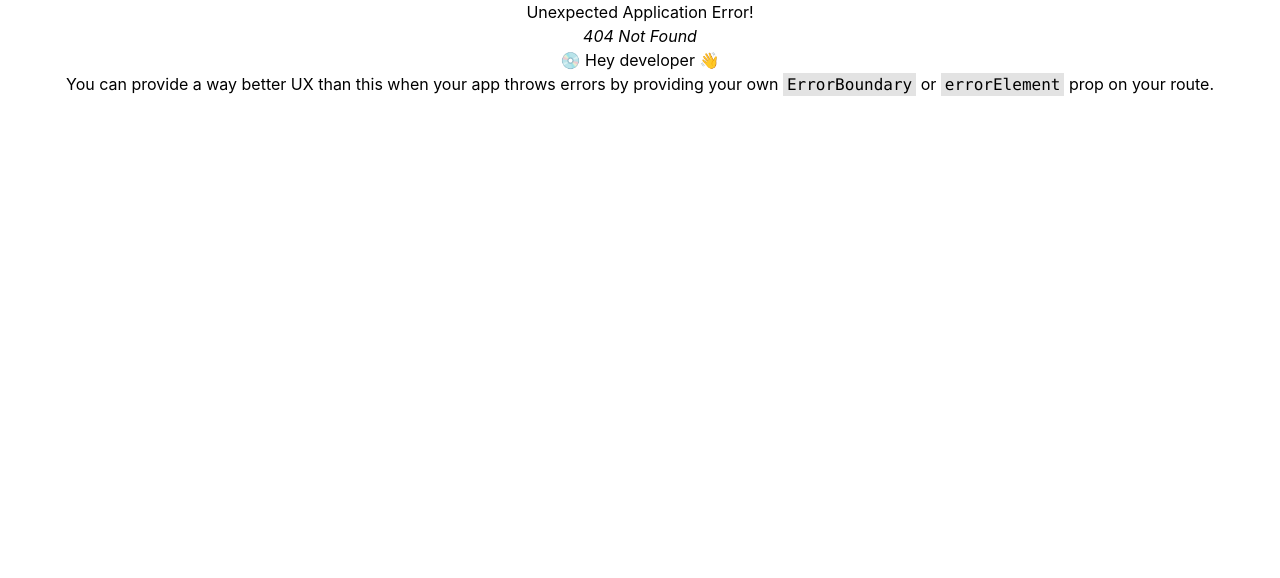
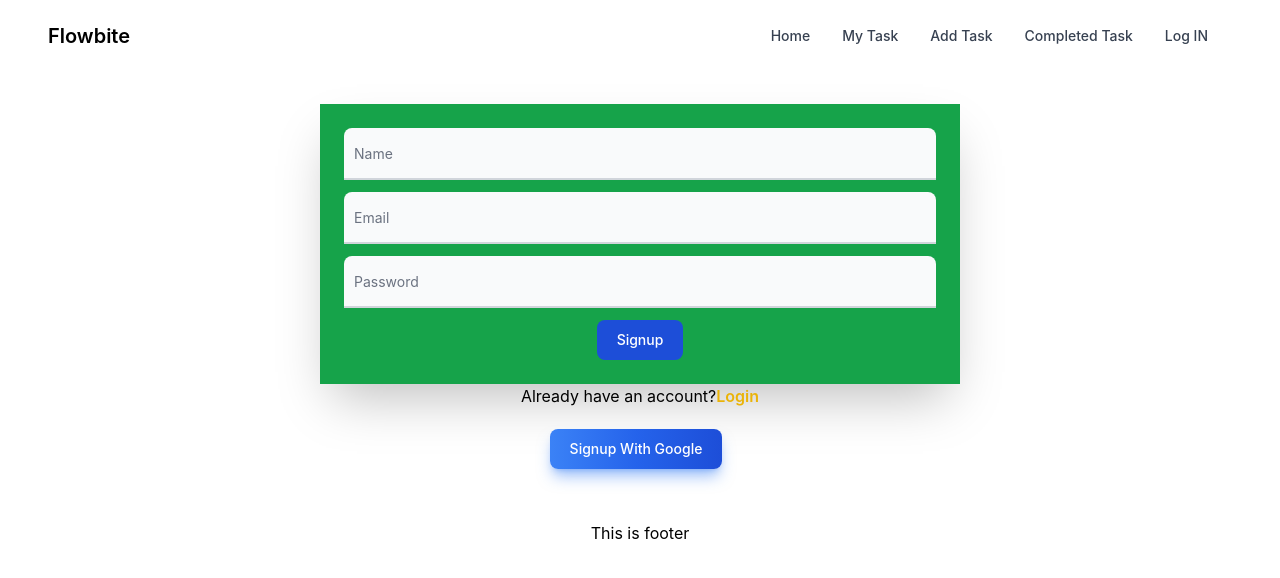
Before and after one commit to nasirullahnu/my-tasks-client, a React (Create React App) app: page /signup in a window 1280 px wide. Before the commit this address had no page. Shown: the top 578 px of the page. Built offline with nearby package versions, Linux system fonts and the light colour scheme; no server answers.

Commit message:
signup with email and password and log out done

```diff
--- a/src/Shared/Footer/Footer.js
+++ b/src/Shared/Footer/Footer.js
@@ -2,7 +2,7 @@ import React from 'react';
 
 const Footer = () => {
     return (
-        <div>
+        <div className='mt-11'>
             <h1>This is footer</h1>
         </div>
     );
--- a/src/Shared/Header/Header.js
+++ b/src/Shared/Header/Header.js
@@ -3,16 +3,18 @@ import { Link } from "react-router-dom";
 import { AuthContext } from "../../contexts/AuthProvider/AuthProvider";
 
 const Header = () => {
-    const {user} = useContext(AuthContext)
+    const {user, logOut} = useContext(AuthContext)
+
+    const handleLogOut = () => {
+      logOut()
+      .then(() => {})
+      .catch(error => console.error(error))
+    }
+
   return (
-    <nav class="bg-white border-gray-200 px-2 sm:px-4 py-2.5 rounded dark:bg-gray-900">
+    <nav class="bg-white border-gray-200 px-2 sm:px-4 py-2.5 rounded dark:bg-gray-900 mx-8">
       <div class="container flex flex-wrap items-center justify-between mx-auto">
-        <a href="https://flowbite.com/" class="flex items-center">
-          <img
-            src="https://flowbite.com/docs/images/logo.svg"
-            class="h-6 mr-3 sm:h-9"
-            alt="Flowbite Logo"
-          />
+        <a href="test.html" class="flex items-center">
           <span class="self-center text-xl font-semibold whitespace-nowrap dark:text-white">
             Flowbite
           </span>
@@ -42,12 +44,12 @@ const Header = () => {
         <div className="hidden w-full md:block md:w-auto" id="navbar-default">
           <ul class="flex flex-col p-4 mt-4 border border-gray-100 rounded-lg bg-gray-50 md:flex-row md:space-x-8 md:mt-0 md:text-sm md:font-medium md:border-0 md:bg-white dark:bg-gray-800 md:dark:bg-gray-900 dark:border-gray-700">
             {
-                user?.displayName&&
+                user?.email&&
                 <li>
               <Link
                 to="/"
                 className="block py-2 pl-3 pr-4 text-gray-700 rounded hover:bg-gray-100 md:hover:bg-transparent md:border-0 md:hover:text-blue-700 md:p-0 dark:text-gray-400 md:dark:hover:text-white dark:hover:bg-gray-700 dark:hover:text-white md:dark:hover:bg-transparent">
-                {user.displayName}
+                {user.email}
               </Link>
             </li>
             }
@@ -67,6 +69,26 @@ const Header = () => {
             <li>
               <Link to="/completedtask" className="block py-2 pl-3 pr-4 text-gray-700 rounded hover:bg-gray-100 md:hover:bg-transparent md:border-0 md:hover:text-blue-700 md:p-0 dark:text-gray-400 md:dark:hover:text-white dark:hover:bg-gray-700 dark:hover:text-white md:dark:hover:bg-transparent">Completed Task</Link>
             </li>
+
+
+            {
+            user?.uid?
+              <li>
+                <Link onClick={handleLogOut} className="block py-2 pl-3 pr-4 text-gray-700 rounded hover:bg-gray-100 md:hover:bg-transparent md:border-0 md:hover:text-blue-700 md:p-0 dark:text-gray-400 md:dark:hover:text-white dark:hover:bg-gray-700 dark:hover:text-white md:dark:hover:bg-transparent">
+                  <button className="btn mr-2">Log Out</button>
+                </Link>
+              </li>
+          :
+            <li>
+              <Link to='/login' className="mr-2 block py-2 pl-3 pr-4 text-gray-700 rounded hover:bg-gray-100 md:hover:bg-transparent md:border-0 md:hover:text-blue-700 md:p-0 dark:text-gray-400 md:dark:hover:text-white dark:hover:bg-gray-700 dark:hover:text-white md:dark:hover:bg-transparent">
+                <button className="btn">Log IN</button>
+              </Link>
+            </li>
+
+          }
+
+
+
           </ul>
         </div>
       </div>
--- a/src/contexts/AuthProvider/AuthProvider.js
+++ b/src/contexts/AuthProvider/AuthProvider.js
@@ -1,5 +1,5 @@
-import React, { createContext, useState } from 'react';
-import {getAuth} from 'firebase/auth'
+import React, { createContext, useEffect, useState } from 'react';
+import {createUserWithEmailAndPassword, getAuth, onAuthStateChanged, signOut} from 'firebase/auth'
 import app from '../../firebase/firebase.config';
 
 export const AuthContext = createContext()
@@ -8,10 +8,33 @@ const auth = getAuth(app)
 const AuthProvider = ({children}) => {
     const [user, setUser] = useState({displayName : 'Nasir Ullah'})
 
+    // create user with name email and password
+    const createUser = (email, password) => {
+        return createUserWithEmailAndPassword(auth, email, password)
+    }
+
+    // log out
+    const logOut = () => {
+        return signOut(auth);
+    }
+
+
+    // observer
+    useEffect(()=>{
+        const unsubscribe = onAuthStateChanged(auth, (currentUser) => {
+          setUser(currentUser)
+          console.log(currentUser)
+        });
+        return () => {
+          return unsubscribe();
+        }
+      },[])
 
 
     const authInfo = {
-        user
+        user,
+        createUser,
+        logOut
     }
 
 
--- /dev/null
+++ b/src/pages/Login/Login.js
@@ -0,0 +1,41 @@
+import React from 'react';
+import { Link } from 'react-router-dom';
+
+const Login = () => {
+
+    const handleEmailLogin = event => {
+        event.preventDefault()
+        const form = event.target;
+        const email = form.email.value;
+        const password = form.password.value;
+        console.log(email, password);
+    }
+
+    return (
+<div className='flex flex-col justify-center items-center mt-8 '>
+<form onSubmit={handleEmailLogin} className='w-1/2 bg-green-600 p-6 shadow-2xl'>
+
+<div class="relative mb-3">
+    <input type="text" name='email' id="floating_filled" class="block rounded-t-lg px-2.5 pb-2.5 pt-5 w-full text-sm text-gray-900 bg-gray-50 dark:bg-gray-700 border-0 border-b-2 border-gray-300 appearance-none dark:text-white dark:border-gray-600 dark:focus:border-blue-500 focus:outline-none focus:ring-0 focus:border-blue-600 peer" placeholder=" " required/>
+    <label for="floating_filled" class="absolute text-sm text-gray-500 dark:text-gray-400 duration-300 transform -translate-y-4 scale-75 top-4 z-10 origin-[0] left-2.5 peer-focus:text-blue-600 peer-focus:dark:text-blue-500 peer-placeholder-shown:scale-100 peer-placeholder-shown:translate-y-0 peer-focus:scale-75 peer-focus:-translate-y-4">Email</label>
+</div>
+
+<div class="relative mb-3">
+    <input type="password" name='password' id="floating_filled" class="block rounded-t-lg px-2.5 pb-2.5 pt-5 w-full text-sm text-gray-900 bg-gray-50 dark:bg-gray-700 border-0 border-b-2 border-gray-300 appearance-none dark:text-white dark:border-gray-600 dark:focus:border-blue-500 focus:outline-none focus:ring-0 focus:border-blue-600 peer" placeholder=" " required/>
+    <label for="floating_filled" class="absolute text-sm text-gray-500 dark:text-gray-400 duration-300 transform -translate-y-4 scale-75 top-4 z-10 origin-[0] left-2.5 peer-focus:text-blue-600 peer-focus:dark:text-blue-500 peer-placeholder-shown:scale-100 peer-placeholder-shown:translate-y-0 peer-focus:scale-75 peer-focus:-translate-y-4">Password</label>
+</div>
+
+  <button type="submit" class="text-white bg-blue-700 hover:bg-blue-800 focus:ring-4 focus:outline-none focus:ring-blue-300 font-medium rounded-lg text-sm w-full sm:w-auto px-5 py-2.5 text-center dark:bg-blue-600 dark:hover:bg-blue-700 dark:focus:ring-blue-800">Login</button>
+
+</form>
+<p>Don't have an account?
+    <Link to='/signup' className='text-yellow-500 font-semibold'>Signup</Link>
+</p><hr></hr>
+<button type="button" class="mt-5 text-white bg-gradient-to-r from-blue-500 via-blue-600 to-blue-700 hover:bg-gradient-to-br focus:ring-4 focus:outline-none focus:ring-blue-300 dark:focus:ring-blue-800 shadow-lg shadow-blue-500/50 dark:shadow-lg dark:shadow-blue-800/80 font-medium rounded-lg text-sm px-5 py-2.5 text-center mr-2 mb-2 ">Login With Google</button>
+
+</div>
+
+    );
+};
+
+export default Login;
--- /dev/null
+++ b/src/pages/Signup/Signup.js
@@ -0,0 +1,59 @@
+import { useContext } from 'react';
+import { Link } from 'react-router-dom';
+import { AuthContext } from '../../contexts/AuthProvider/AuthProvider';
+
+const Signup = () => {
+    const {createUser} = useContext(AuthContext)
+
+
+    const handleEmailLogin = event => {
+        event.preventDefault()
+        const form = event.target;
+        const name = form.name.value;
+        const email = form.email.value;
+        const password = form.password.value;
+        console.log(name, email, password);
+        createUser(email, password)
+    .then(result => {
+        const user = result.user
+        console.log(user)
+        form.reset();
+    })
+    .catch(e => console.error(e))
+    }
+
+
+    return (
+        <div className='flex flex-col justify-center items-center mt-8 '>
+<form onSubmit={handleEmailLogin} className='w-1/2 bg-green-600 p-6 shadow-2xl'>
+
+<div class="relative mb-3">
+    <input type="text" name='name' id="floating_filled" class="block rounded-t-lg px-2.5 pb-2.5 pt-5 w-full text-sm text-gray-900 bg-gray-50 dark:bg-gray-700 border-0 border-b-2 border-gray-300 appearance-none dark:text-white dark:border-gray-600 dark:focus:border-blue-500 focus:outline-none focus:ring-0 focus:border-blue-600 peer" placeholder=" " required/>
+    <label for="floating_filled" class="absolute text-sm text-gray-500 dark:text-gray-400 duration-300 transform -translate-y-4 scale-75 top-4 z-10 origin-[0] left-2.5 peer-focus:text-blue-600 peer-focus:dark:text-blue-500 peer-placeholder-shown:scale-100 peer-placeholder-shown:translate-y-0 peer-focus:scale-75 peer-focus:-translate-y-4">Name</label>
+</div>
+
+
+<div class="relative mb-3">
+    <input type="email" name='email' id="floating_filled" class="block rounded-t-lg px-2.5 pb-2.5 pt-5 w-full text-sm text-gray-900 bg-gray-50 dark:bg-gray-700 border-0 border-b-2 border-gray-300 appearance-none dark:text-white dark:border-gray-600 dark:focus:border-blue-500 focus:outline-none focus:ring-0 focus:border-blue-600 peer" placeholder=" " required/>
+    <label for="floating_filled" class="absolute text-sm text-gray-500 dark:text-gray-400 duration-300 transform -translate-y-4 scale-75 top-4 z-10 origin-[0] left-2.5 peer-focus:text-blue-600 peer-focus:dark:text-blue-500 peer-placeholder-shown:scale-100 peer-placeholder-shown:translate-y-0 peer-focus:scale-75 peer-focus:-translate-y-4">Email</label>
+</div>
+
+
+<div class="relative mb-3">
+    <input type="password" name='password' id="floating_filled" class="block rounded-t-lg px-2.5 pb-2.5 pt-5 w-full text-sm text-gray-900 bg-gray-50 dark:bg-gray-700 border-0 border-b-2 border-gray-300 appearance-none dark:text-white dark:border-gray-600 dark:focus:border-blue-500 focus:outline-none focus:ring-0 focus:border-blue-600 peer" placeholder=" " required/>
+    <label for="floating_filled" class="absolute text-sm text-gray-500 dark:text-gray-400 duration-300 transform -translate-y-4 scale-75 top-4 z-10 origin-[0] left-2.5 peer-focus:text-blue-600 peer-focus:dark:text-blue-500 peer-placeholder-shown:scale-100 peer-placeholder-shown:translate-y-0 peer-focus:scale-75 peer-focus:-translate-y-4">Password</label>
+</div>
+
+  <button type="submit" class="text-white bg-blue-700 hover:bg-blue-800 focus:ring-4 focus:outline-none focus:ring-blue-300 font-medium rounded-lg text-sm w-full sm:w-auto px-5 py-2.5 text-center dark:bg-blue-600 dark:hover:bg-blue-700 dark:focus:ring-blue-800">Signup</button>
+
+</form>
+<p>Already have an account?
+    <Link to='/login' className='text-yellow-500 font-semibold'>Login</Link>
+</p><hr></hr>
+<button type="button" class="mt-5 text-white bg-gradient-to-r from-blue-500 via-blue-600 to-blue-700 hover:bg-gradient-to-br focus:ring-4 focus:outline-none focus:ring-blue-300 dark:focus:ring-blue-800 shadow-lg shadow-blue-500/50 dark:shadow-lg dark:shadow-blue-800/80 font-medium rounded-lg text-sm px-5 py-2.5 text-center mr-2 mb-2 ">Signup With Google</button>
+
+</div>
+    );
+};
+
+export default Signup;
```
Also changed, not shown: src/Router/Routes/Routes.js (+10 -0 lines).
